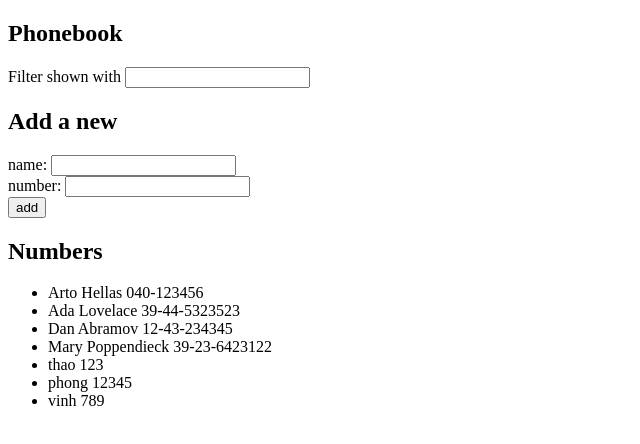
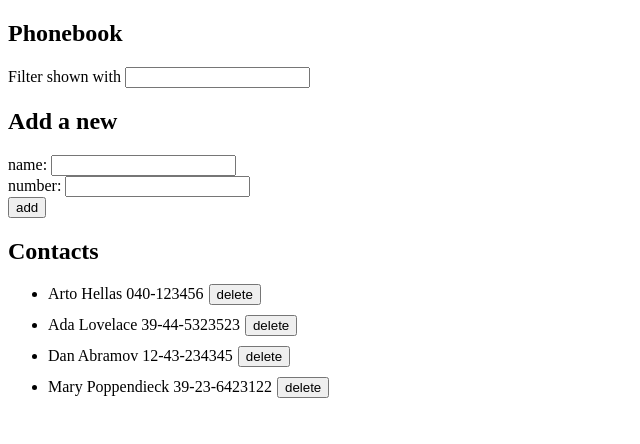
Before and after one commit to thaontt0201/Fullstack-open, a React (Create React App) app in the folder part2/: page / in a window 1280 px wide. Shown: the top 444 px of the page, without its empty margins (0-640 px from the left). Built offline with nearby package versions, Linux system fonts and the light colour scheme; data requests are answered from the project's data file.

Commit message:
part2.17

```diff
--- a/part2/db.json
+++ b/part2/db.json
@@ -19,21 +19,6 @@
       "name": "Mary Poppendieck",
       "number": "39-23-6423122",
       "id": 4
-    },
-    {
-      "name": "thao",
-      "number": "123",
-      "id": 5
-    },
-    {
-      "name": "phong",
-      "number": "12345",
-      "id": 6
-    },
-    {
-      "name": "vinh",
-      "number": "789",
-      "id": 7
     }
   ]
 }
--- a/part2/src/App.js
+++ b/part2/src/App.js
@@ -57,6 +57,20 @@ const App = () => {
     setFindName(correctName);
   };
 
+  const deleteContact = (id) => {
+    const urlDelete = `http://localhost:3001/persons/${id}`;
+    const contact = persons.find((n) => n.id === id);
+    const noDelete = persons.filter((n) => n.id !== id);
+    console.log(contact.name);
+    if (window.confirm(`Are you sure you want to delete ${contact.name}?`)) {
+      axios
+        .delete(urlDelete)
+        .then(() => setPersons(persons.filter((n) => n.id !== id)));
+    } else {
+      console.log("cancelled");
+    }
+  };
+
   return (
     <div>
       <h2>Phonebook</h2>
@@ -68,7 +82,11 @@ const App = () => {
         handleNameChange={handleNameChange}
         handleNumberChange={handleNumberChange}
       />
-      <Contact persons={persons} />
+      <Contact
+        persons={persons}
+        deleteContact={deleteContact}
+        key={persons.id}
+      />
     </div>
   );
 };
--- a/part2/src/components/Contact.js
+++ b/part2/src/components/Contact.js
@@ -1,11 +1,18 @@
-const Contact = ({ persons }) => {
+const Contact = ({ persons, deleteContact }) => {
   return (
     <div>
-      <h2>Numbers</h2>
+      <h2>Contacts</h2>
       <ul>
         {persons.map((person) => (
-          <li key={person.name}>
+          <li key={person.id} style={{ marginBottom: "10px" }}>
             {person.name} {person.number}
+            <button
+              key={person.id}
+              style={{ marginLeft: "5px" }}
+              onClick={() => deleteContact(person.id)}
+            >
+              delete
+            </button>
           </li>
         ))}
       </ul>
```
